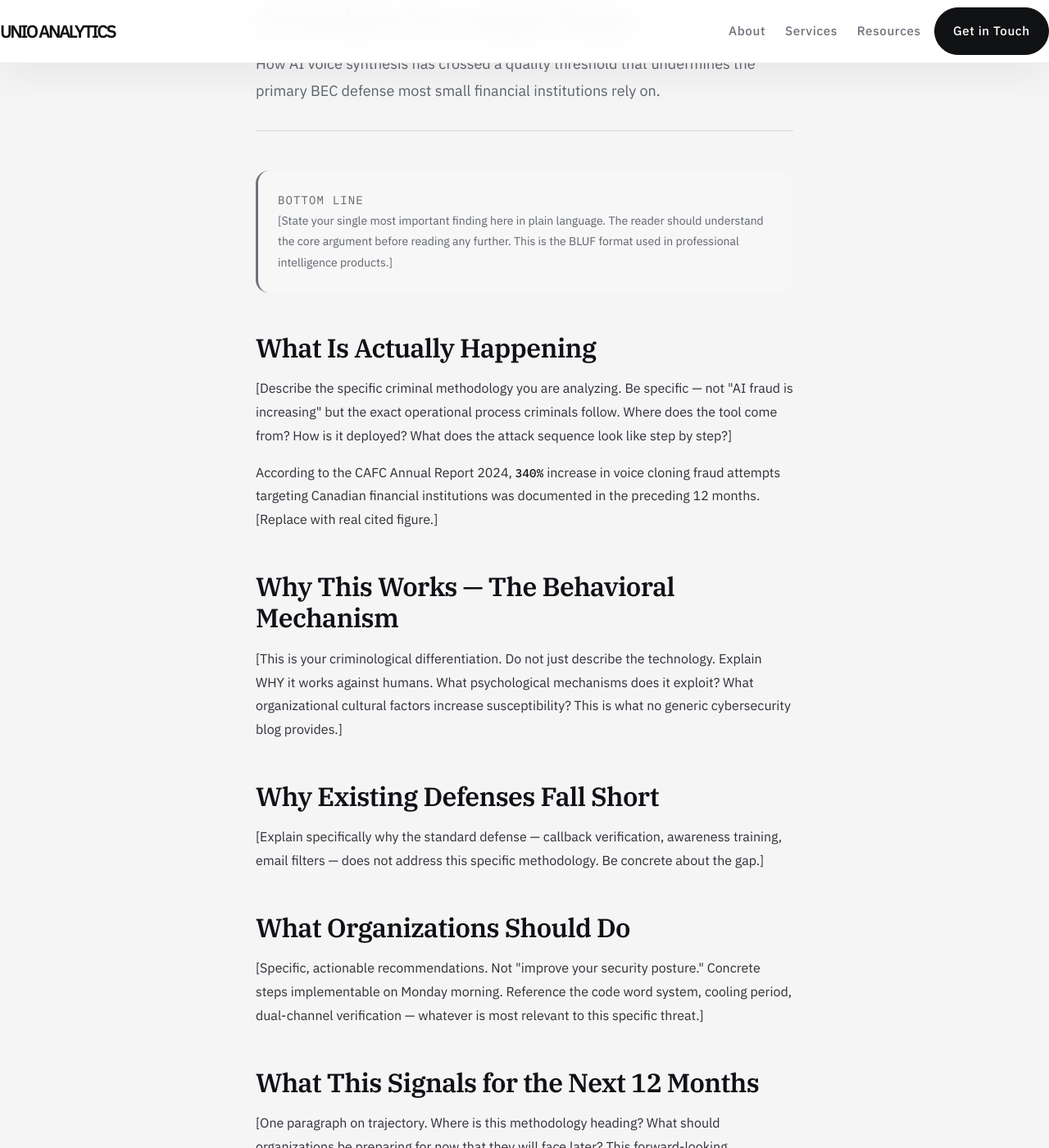
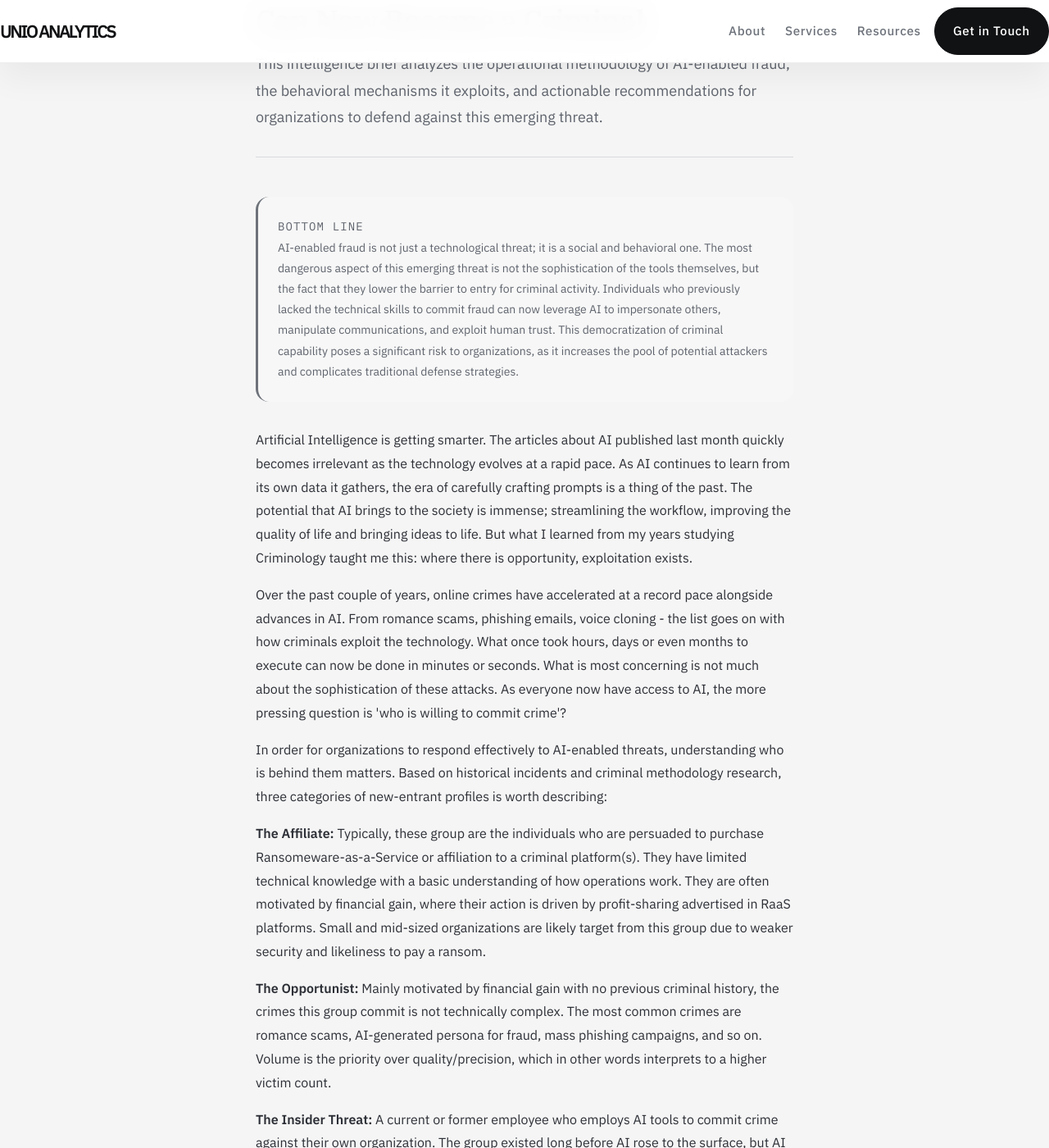
Before and after one commit to maestro-hong/maestro-hong.github.io, a Jekyll site: the page built from _posts/2026-06-13-welcome-to-unio.html, in a window 1280 px wide and 1400 px high, scrolled down 263 px. Shown: the whole window at 82% size. Built offline with Jekyll 4.4.1, drawn with Linux system fonts in a browser that asks for light colours; some of the changed text lies outside the part shown.

Commit message:
Update AI fraud intelligence brief post

```diff
--- a/_posts/2026-06-13-welcome-to-unio.html
+++ b/_posts/2026-06-13-welcome-to-unio.html
@@ -1,9 +1,9 @@
 ---
 layout: default
-title: "Voice Cloning Fraud Targeting BC Credit Unions: What Your Callback Procedure No Longer Stops"
-date: 2026-06-13
+title: "The Most Dangerous Thing About AI Isn't What Criminals Can Do — It's Who Can Now Become a Criminal"
+date: 2026-06-23
 category: "Intelligence Brief"
-description: "How AI voice synthesis has crossed a quality threshold that undermines the primary BEC defense most small financial institutions rely on."
+description: "This intelligence brief analyzes the operational methodology of AI-enabled fraud, the behavioral mechanisms it exploits, and actionable recommendations for organizations to defend against this emerging threat."
 ---
 
 <article class="post-body">
@@ -22,63 +22,97 @@
   <div class="callout">
     <p class="callout__label">Bottom Line</p>
     <p>
-      [State your single most important finding here in plain language.
-      The reader should understand the core argument before reading
-      any further. This is the BLUF format used in professional
-      intelligence products.]
+      AI-enabled fraud is not just a technological threat; it is a social and behavioral one. The most dangerous aspect of this emerging threat is not the sophistication of the tools themselves, but the fact that they lower the barrier to entry for criminal activity. Individuals who previously lacked the technical skills to commit fraud can now leverage AI to impersonate others, manipulate communications, and exploit human trust. This democratization of criminal capability poses a significant risk to organizations, as it increases the pool of potential attackers and complicates traditional defense strategies.
     </p>
   </div>
 
-  <h2>What Is Actually Happening</h2>
   <p>
-    [Describe the specific criminal methodology you are analyzing.
-    Be specific — not "AI fraud is increasing" but the exact
-    operational process criminals follow. Where does the tool
-    come from? How is it deployed? What does the attack sequence
-    look like step by step?]
+    Artificial Intelligence is getting smarter. The articles about AI published last month
+    quickly becomes irrelevant as the technology evolves at a rapid pace. As AI continues to
+    learn from its own data it gathers, the era of carefully crafting prompts is a thing of the past.
+    The potential that AI brings to the society is immense; streamlining the workflow, improving
+    the quality of life and bringing ideas to life. But what I learned from my years studying
+    Criminology taught me this: where there is opportunity, exploitation exists.
   </p>
 
   <!-- Signature element: mono data callout inline -->
   <p>
-    According to the CAFC Annual Report 2024,
-    <span class="data-point">340%</span>
-    increase in voice cloning fraud attempts targeting Canadian
-    financial institutions was documented in the preceding 12 months.
-    [Replace with real cited figure.]
+    Over the past couple of years, online crimes have accelerated at a record pace alongside
+    advances in AI. From romance scams, phishing emails, voice cloning -
+    the list goes on with how criminals exploit the technology. What once took hours,
+    days or even months to execute can now be done in minutes or seconds. What is most concerning
+    is not much about the sophistication of these attacks. As everyone now have access to AI,
+    the more pressing question is 'who is willing to commit crime'?
   </p>
 
-  <h2>Why This Works — The Behavioral Mechanism</h2>
   <p>
-    [This is your criminological differentiation. Do not just describe
-    the technology. Explain WHY it works against humans. What
-    psychological mechanisms does it exploit? What organizational
-    cultural factors increase susceptibility? This is what no generic
-    cybersecurity blog provides.]
+    In order for organizations to respond effectively to AI-enabled threats,
+    understanding who is behind them matters. Based on historical incidents and
+    criminal methodology research, three categories of new-entrant profiles is worth
+    describing:
   </p>
 
-  <h2>Why Existing Defenses Fall Short</h2>
   <p>
-    [Explain specifically why the standard defense — callback
-    verification, awareness training, email filters — does not
-    address this specific methodology. Be concrete about the gap.]
+    <b>The Affiliate: </b>
+    Typically, these group are the individuals who are persuaded to
+    purchase Ransomeware-as-a-Service or affiliation to a criminal platform(s).
+    They have limited technical knowledge with a basic understanding of how
+    operations work. They are often motivated by financial gain, where their
+    action is driven by profit-sharing advertised in RaaS platforms. Small
+    and mid-sized organizations are likely target from this group due to weaker security
+    and likeliness to pay a ransom.
   </p>
 
-  <h2>What Organizations Should Do</h2>
   <p>
-    [Specific, actionable recommendations. Not "improve your
-    security posture." Concrete steps implementable on Monday morning.
-    Reference the code word system, cooling period, dual-channel
-    verification — whatever is most relevant to this specific threat.]
+   <b>The Opportunist: </b>
+   Mainly motivated by financial gain with no previous criminal history, the crimes this group
+   commit is not technically complex. The most common crimes are romance scams, AI-generated persona
+   for fraud, mass phishing campaigns, and so on. Volume is the priority over
+   quality/precision, which in other words interprets to a higher victim count.
   </p>
 
-  <h2>What This Signals for the Next 12 Months</h2>
   <p>
-    [One paragraph on trajectory. Where is this methodology heading?
-    What should organizations be preparing for now that they will
-    face later? This forward-looking perspective is what makes
-    your analysis genuinely advisory rather than just descriptive.]
+    <b>The Insider Threat: </b>
+    A current or former employee who employs AI tools to commit crime against their own organization.
+    The group existed long before AI rose to the surface, but AI has removed many of the
+    constraints that limited what they could do. For example, Coinbase breach - which resulted in
+    70,000 customers' data being leaked was the result where criminals bribed the company's contractors
+    to obtain unauthorized access. Advanced technical skills were not required.
   </p>
 
+  <p>
+    <b>What Does This Mean for Companies in BC?</b>
+    The common threal model for small and mid-size companies is built around based on
+    small population of sophisticated criminal actors. Most of the organizations have implicit
+    reasoning of "Do I have something worth stealing that would justify the attacker's investment?".
+    Before the AI-era, criminals had to carefully select their victims to weight their resources
+    against the potential return, which often ruled out smaller targets.
+  </p>
+
+  <p>
+    Now, with the assistance of AI, attackers do not need to carefully select victims because they
+    can target everyone simultaneously at marginal cost. Adversaries are moving fast unfortunately
+    due to the AI automation. Scaling such cyber attacks can be immense and even individuals with
+    non-technical background can quickly jump into the criminal world if they have the intention to do so.
+  </p>
+
+  <p>
+    Canadian companies are investing heavily in cyber defence. From 24/7 intrusion detection, real-time
+    threat monitoring and automated alerts, the tools are built as a shield and catch sophisticated advanced
+    attackers. But the threat landscape is shifting toward actors who operate in a different way. Today,
+    phishing emails generated by AI can easily bypass most spam filters simply due to naturally sound sentence
+    structures, legitimate-looking email addresses and accurate personal details.
+    If the spam is fabricated to look normal, there's nothing for a filter to flag. It's all about humans who
+    need to be more vigilant. AI has not fundamentally changed criminal methodology; it has changed who can
+    exploit that element.
+  </p>
+
+  <p>
+    In today's AI-era, organizations should understand that a specific criminal group does not commit specific type of
+    crime. Before rushing to subscribe to the highest-level threat detection software program, consider asking yourself
+    this question: do you and your employees have the foundational skills to detect cyberattack at a basic level? Sophisticated
+    defence tool is not enough to stop the organization from being attacked. It's humans who needs to be the forefront of the defence.
+  </p>
   <!-- SOURCES -->
   <hr class="rule" style="margin: 3rem 0 2rem;">
   <div>
```
